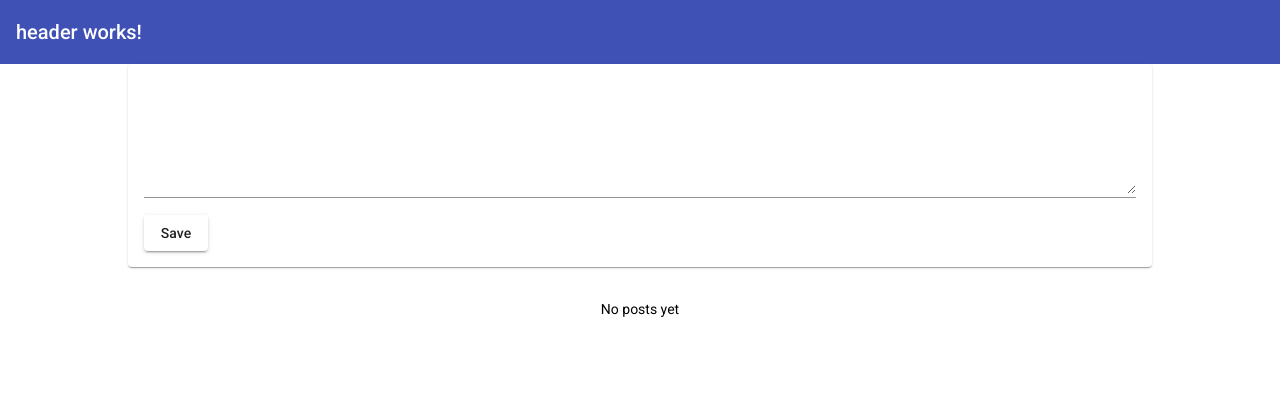
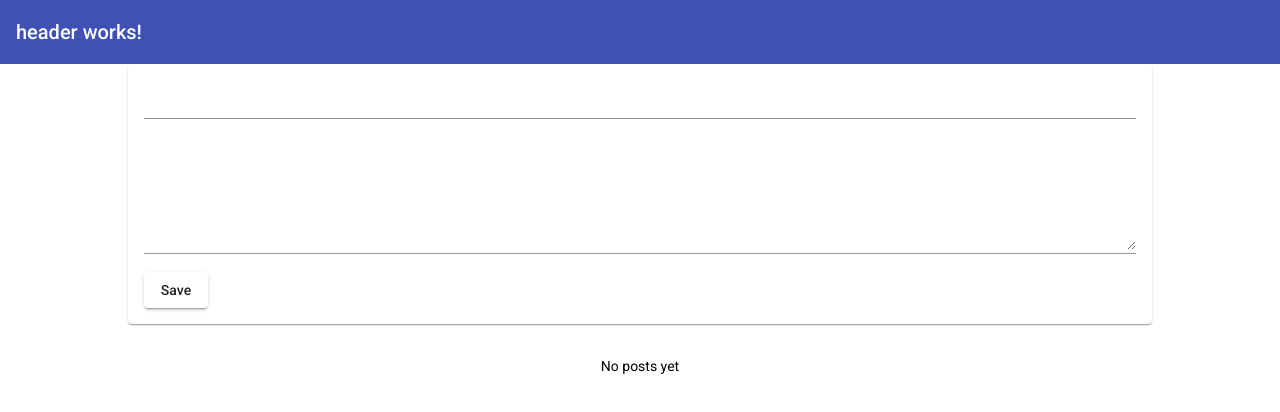
Before and after one commit to nykorovych/mean, an Angular app: page / in a window 1280 px wide. Shown: the top 412 px of the page. Built offline with nearby package versions, Linux system fonts and the light colour scheme.

Commit message:
feking push aaaaaaaaaaaaaaaa

```diff
--- a/src/app/app.component.html
+++ b/src/app/app.component.html
@@ -1,7 +1,7 @@
 
-<app-header></app-header>
+<app-header>{{ postSaved }}</app-header>
 
 <main>
-    <app-post-create></app-post-create>
-    <app-post-list></app-post-list>
+    <app-post-create (postCreated) = "onPostCreated ($event)"></app-post-create>
+    <app-post-list [posts]="postSaved"></app-post-list>
 </main>
--- a/src/app/app.component.ts
+++ b/src/app/app.component.ts
@@ -6,5 +6,11 @@ import { Component } from '@angular/core';
   styleUrls: ['./app.component.css']
 })
 export class AppComponent {
-  title = 'mean';
+  postSaved = [];
+
+
+  onPostCreated(post) {
+
+    this.postSaved.push(post)
+  }
 }
--- a/src/app/post-create/post-create.component.html
+++ b/src/app/post-create/post-create.component.html
@@ -1,11 +1,14 @@
 
 <mat-card>
     <mat-form-field>
-        <textarea matInput rows = "6" [(ngModel)] = "enteredValue" ></textarea>
+        <input matInput type="text" [(ngModel)] = "enteredTitle"/>
+    </mat-form-field>
+    <mat-form-field>
+        <textarea matInput rows = "6" [(ngModel)] = "enteredContent" ></textarea>
     </mat-form-field>
     <button mat-raised-button (click) = "onAddPost()">Save</button>
 </mat-card>
 
 
 
-<p>{{newPost}}</p>
+<p></p>
--- a/src/app/post-create/post-create.component.ts
+++ b/src/app/post-create/post-create.component.ts
@@ -1,5 +1,6 @@
-import { Component, OnInit } from '@angular/core';
+import { Component, OnInit, Output, EventEmitter } from '@angular/core';
 import { throwError } from 'rxjs';
+
 
 @Component({
   selector: 'app-post-create',
@@ -7,14 +8,17 @@ import { throwError } from 'rxjs';
   styleUrls: ['./post-create.component.css']
 })
 export class PostCreateComponent implements OnInit {
-  enteredValue = ''
-  newPost = ''
+  enteredTitle = '';
+  enteredContent = '';
+  @Output() postCreated = new EventEmitter();
   constructor() { }
 
+
   onAddPost() {
-    this.newPost = this.enteredValue;
+   const post = {title: this.enteredTitle, content: this.enteredContent};
+   this.postCreated.emit (post);
+  };
 
-  }
   ngOnInit(): void {
   }
 
--- a/src/app/post-list/post-list.component.ts
+++ b/src/app/post-list/post-list.component.ts
@@ -1,4 +1,4 @@
-import { Component, OnInit } from '@angular/core';
+import { Component, OnInit, Input } from '@angular/core';
 
 @Component({
   selector: 'app-post-list',
@@ -6,14 +6,9 @@ import { Component, OnInit } from '@angular/core';
   styleUrls: ['./post-list.component.css']
 })
 export class PostListComponent implements OnInit {
-  // posts = [
-  //   { title: 'First Post', content: 'the content of the fist post'},
-  //   { title: 'Second Post', content: 'the content of the Second post'},
-  //   { title: 'Third Post', content: 'the content of the Third post'},
-  //   { title: 'Fourth Post', content: 'the content of the fourth post'}
-  // ]
-  posts = [
 
+   @Input() posts = [
+    { title: 'First Post', content: 'the content of the fist post'},
   ]
   constructor() { }
 
@@ -21,3 +16,22 @@ export class PostListComponent implements OnInit {
   }
 
 }
+
+
+
+
+
+
+
+
+
+
+
+
+
+ // posts = [
+  //   { title: 'First Post', content: 'the content of the fist post'},
+  //   { title: 'Second Post', content: 'the content of the Second post'},
+  //   { title: 'Third Post', content: 'the content of the Third post'},
+  //   { title: 'Fourth Post', content: 'the content of the fourth post'}
+  // ]
```
